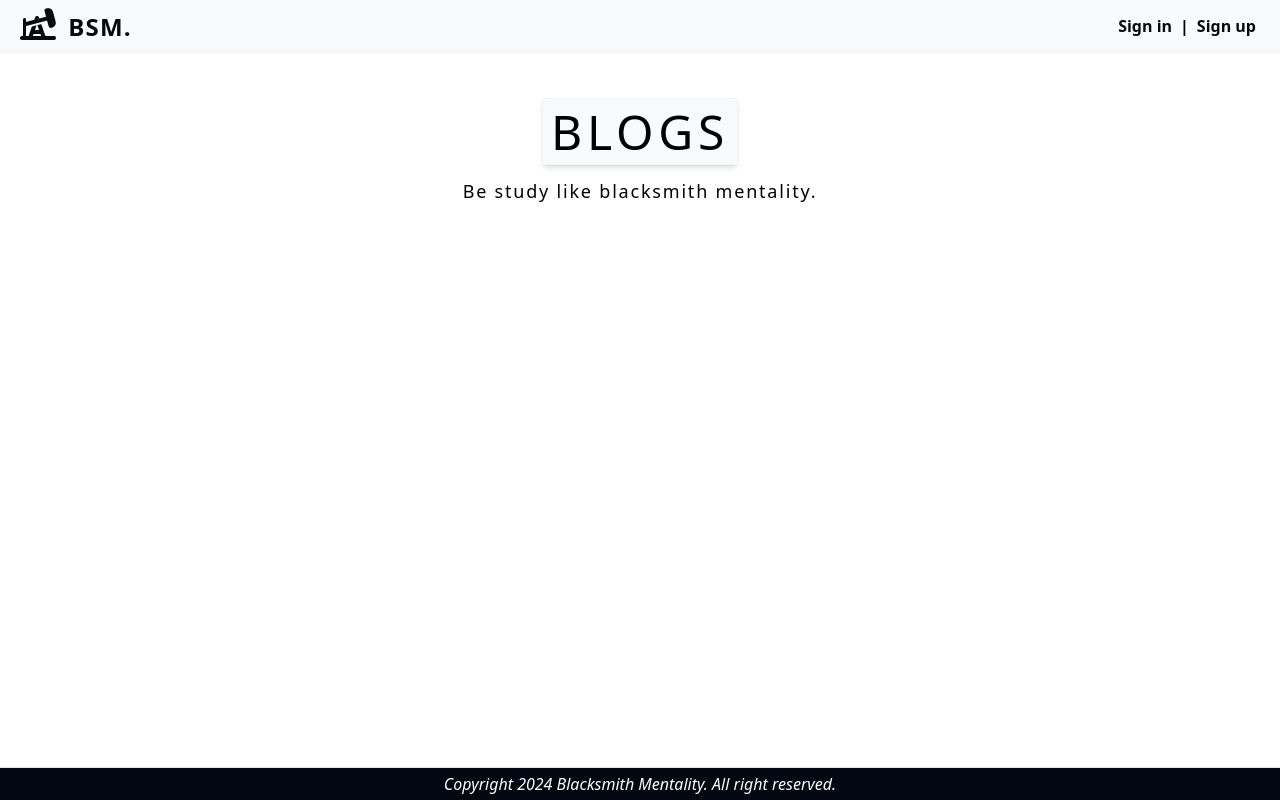
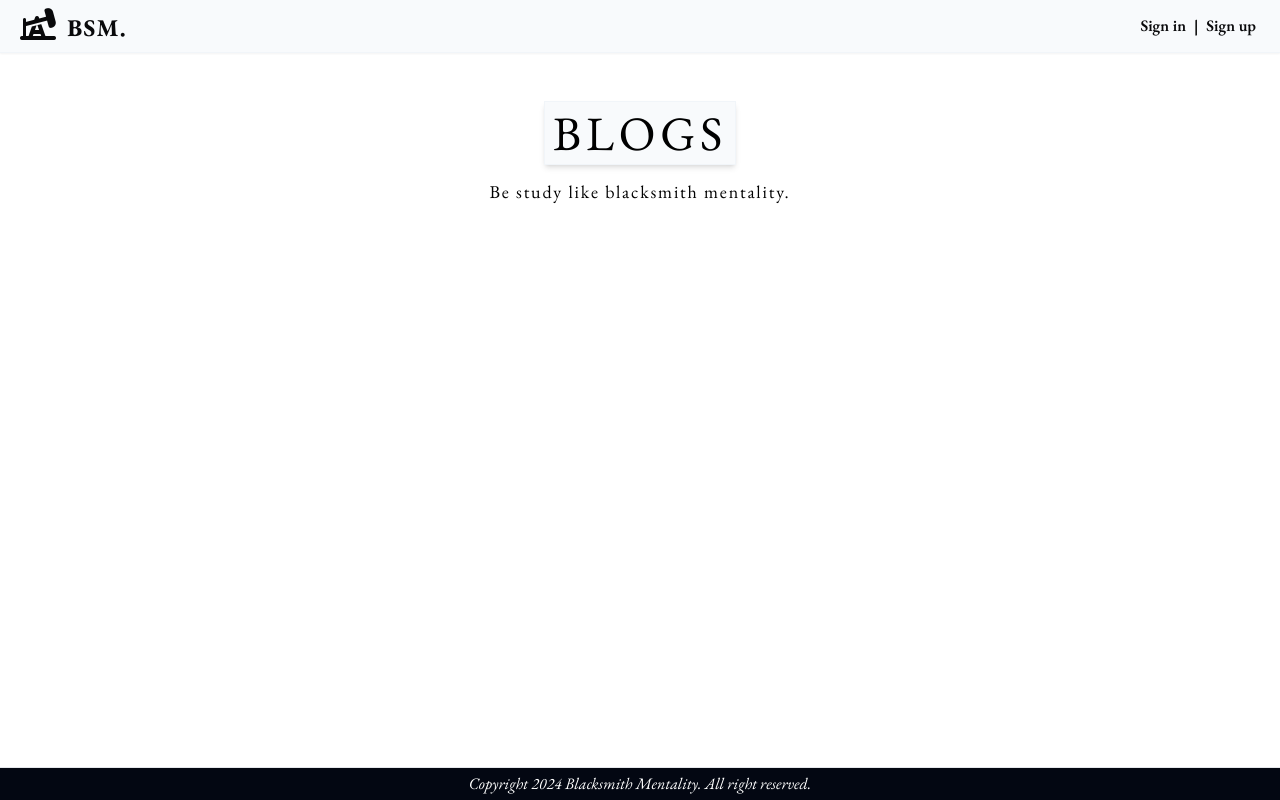
Before and after one commit to llOriginaljuonll/my_blog, a Django app: page / in a window 1280 px wide. Run offline with Django 5.2, Linux system fonts and the light colour scheme; data that the repository does not hold is empty; some libraries are stand-ins or nearby versions; some web fonts are replaced.

Commit message:
add garamond-font and use it in base template

```diff
--- a/static/css/style.css
+++ b/static/css/style.css
@@ -1,5 +1,6 @@
 @import url('https://fonts.googleapis.com/css2?family=Italianno&display=swap');
 @import url('https://fonts.googleapis.com/css2?family=Italianno&family=Poor+Story&display=swap');
+@import url('https://fonts.googleapis.com/css2?family=EB+Garamond:ital,wght@0,400..800;1,400..800&display=swap');
 
 .link-no-underline{
     text-decoration: none;
@@ -18,6 +19,10 @@
     font-family: 'Poor Story', system-ui;
 }
 
+.garamond-font{
+    font-family: "EB Garamond", serif;;
+}
+
 ::-webkit-input-placeholder{
     color: #BEC3C6!important;
 }
--- a/templates/base.html
+++ b/templates/base.html
@@ -11,7 +11,7 @@
     <script src="https://cdn.tailwindcss.com"></script>
 
     <!-- flowbite -->
-    <link href="https://cdnjs.cloudflare.com/ajax/libs/flowbite/2.3.0/flowbite.min.css" rel="stylesheet" />
+    <link href="https://cdn.jsdelivr.net/npm/flowbite@2.4.1/dist/flowbite.min.css" rel="stylesheet" />
 
     <!-- font-awesome -->
     <link rel="stylesheet" href="https://cdnjs.cloudflare.com/ajax/libs/font-awesome/6.5.1/css/all.min.css">
@@ -24,16 +24,17 @@
         }
     </style>
   </head>
-  <body class="h-full">
+  <body class="h-full garamond-font">
     {% include "header.html" %}
     {% block content %}{% endblock content %}
+    {% block sidebar %}{% endblock sidebar %}
     {% include "footer.html" %}
 
 
     <!-- Alpine Js -->
     <script defer src="https://cdn.jsdelivr.net/npm/alpinejs@3.x.x/dist/cdn.min.js"></script>
+    <!-- Flowbite Js -->
+    <script src="https://cdn.jsdelivr.net/npm/flowbite@2.4.1/dist/flowbite.min.js"></script>
 
-    <!-- Flowbite Js -->
-    <script src="https://cdnjs.cloudflare.com/ajax/libs/flowbite/2.3.0/flowbite.min.js"></script>
   </body>
 </html>
```
